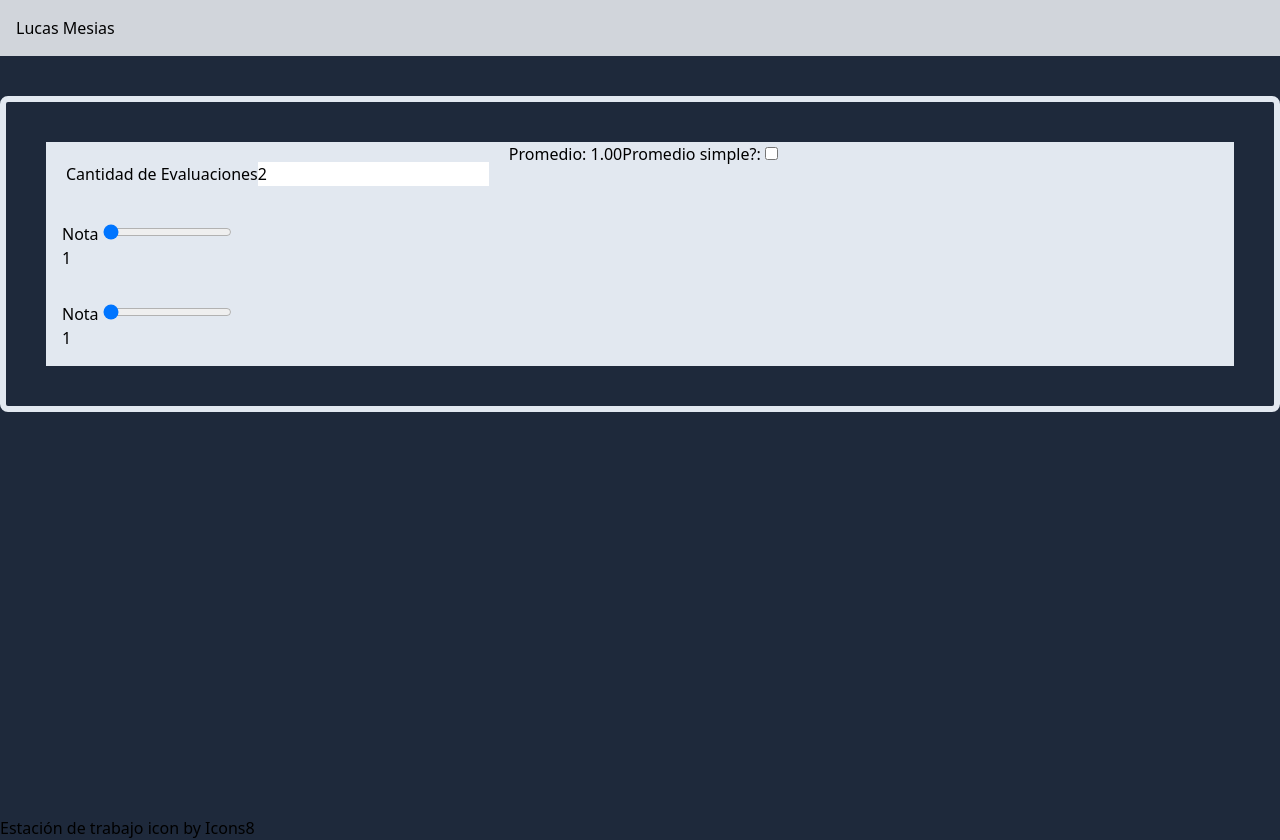
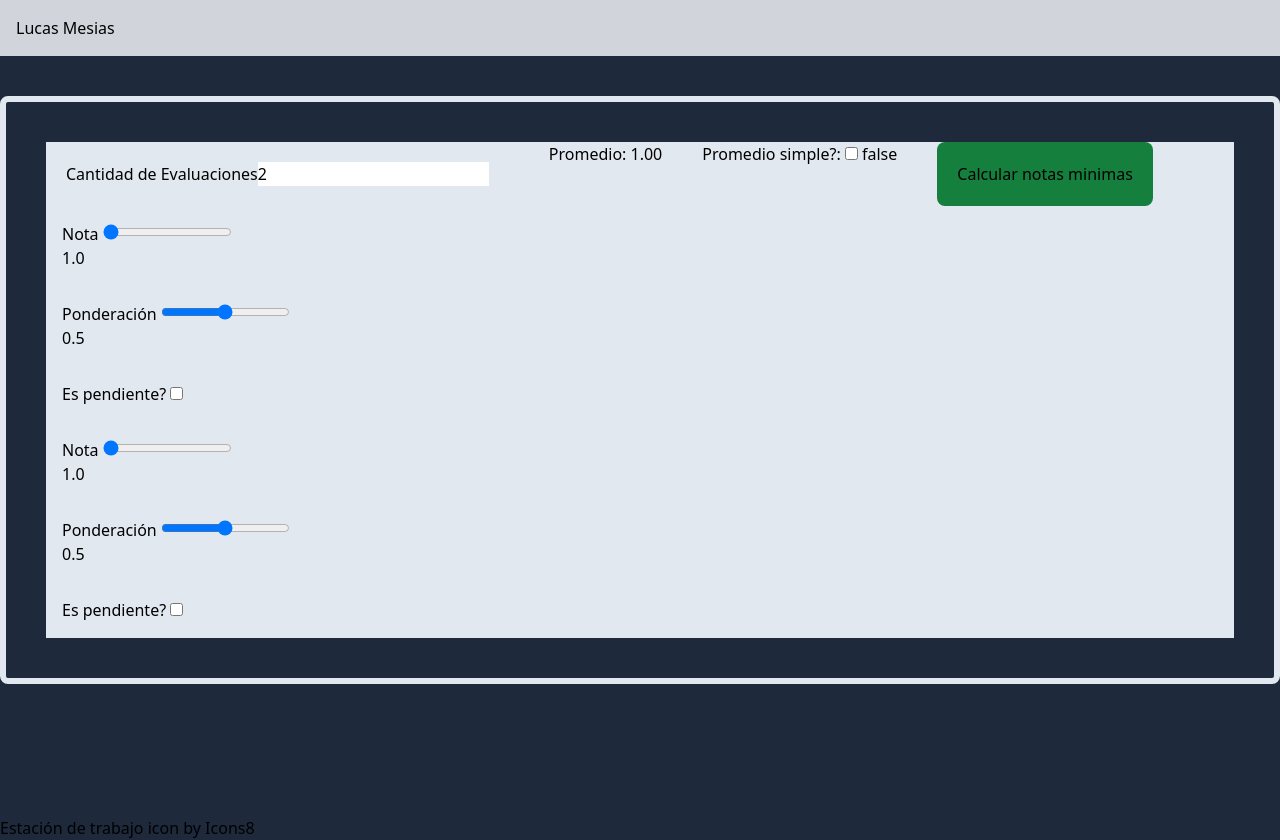
Before and after one commit to Skyrdow/portfolio, a SvelteKit app: page /calculadora in a window 1280 px wide. Built offline with nearby package versions, Linux system fonts and the light colour scheme.

Commit message:
add calcular minimos

```diff
--- a/src/routes/+page.svelte
+++ b/src/routes/+page.svelte
@@ -412,9 +412,9 @@
     <h1 class="text-center text-xl">Nivel {semestre.nivel}</h1>
     <div class="flex flex-row overflow-x-scroll gap-10 p-10">
       {#each semestre.cursos as curso}
-       {#if curso.link != undefined}
-        <Proyecto {...curso}></Proyecto>
-       {/if}
+        {#if curso.link != undefined}
+          <Proyecto {...curso}></Proyecto>
+        {/if}
       {/each}
     </div>
   {/each}
--- a/src/routes/calculadora/+page.svelte
+++ b/src/routes/calculadora/+page.svelte
@@ -2,51 +2,101 @@
   import { calcular_notas_minimas, calcular_promedio } from "./calculadora";
 
   /** @type {Array<import('./calculadora').Evaluacion>} */
-  let evaluaciones = []
-  let promedio_simple = true;
-  let cantidad = 2, min = 1, max = 7, promedio = 0;
-  $: evaluaciones = Array.from({length:cantidad}, () => ({nota:1, ponderacion:1/cantidad, es_pendiente: false}));
+  let evaluaciones = [];
+
+  let promedio_simple = false;
+  let cantidad = 2,
+    min = 1,
+    max = 7,
+    promedio = 0;
+
+  $: {
+    while (evaluaciones.length !== cantidad) {
+      if (evaluaciones.length < cantidad) {
+        evaluaciones.push({
+          nota: 1,
+          ponderacion: 1 / cantidad,
+          es_pendiente: false,
+        });
+      } else {
+        evaluaciones.pop();
+      }
+    }
+  }
+
   $: promedio = calcular_promedio(evaluaciones);
-  function check_promedio() {
-    promedio_simple = !promedio_simple;
+  $: {
     if (promedio_simple) {
-      evaluaciones.forEach((item) => {item.ponderacion = 1/cantidad})
+      evaluaciones.forEach((item) => {
+        item.ponderacion = 1 / cantidad;
+      });
+      evaluaciones = evaluaciones;
       promedio = calcular_promedio(evaluaciones);
     }
   }
 
+  function calc() {
+    if (!evaluaciones.some((item) => Boolean(item.es_pendiente))) {
+      alert("No hay notas pendientes");
+      return;
+    }
+    evaluaciones = calcular_notas_minimas(evaluaciones);
+  }
 </script>
 
 <div class="border-[6px] border-slate-200 p-10 rounded-lg">
-<div class="flex flex-row bg-slate-200">
-  <label class="p-5 flex">Cantidad de Evaluaciones
-    <input type="number" bind:value={cantidad}>
+  <div class="flex flex-row bg-slate-200 h-fit gap-10">
+    <label class="p-5 flex"
+      >Cantidad de Evaluaciones
+      <input type="number" bind:value={cantidad} />
     </label>
 
     <p>Promedio: {promedio.toFixed(2)}</p>
 
     <label>
       Promedio simple?:
-    <input type="checkbox" on:click={check_promedio}>
+      <input type="checkbox" bind:checked={promedio_simple} />
+      {promedio_simple}
     </label>
+
+    <button class="bg-green-700 rounded-lg p-5" on:click={calc}
+      >Calcular notas minimas
+    </button>
   </div>
 
   <div class="flex flex-col">
     {#if cantidad != 0}
-      {#each [...Array(cantidad).keys()] as i }
+      {#each [...Array(cantidad).keys()] as i}
         <label class="bg-slate-200 p-4">
           Nota
-        <input type="range" min="{min}" max="{max}" bind:value={evaluaciones[i].nota}>
-        <p>{evaluaciones[i].nota}</p>
+          <input
+            type="range"
+            {min}
+            {max}
+            step="0.1"
+            bind:value={evaluaciones[i].nota}
+          />
+          <p>{evaluaciones[i].nota.toFixed(1)}</p>
         </label>
         {#if !promedio_simple}
-
           <label class="bg-slate-200 p-4">
             Ponderación
-          <input type="range" min="0" max="1" step="0.01" bind:value={evaluaciones[i].ponderacion}>
+            <input
+              type="range"
+              min="0"
+              max="1"
+              step="0.01"
+              bind:value={evaluaciones[i].ponderacion}
+            />
             <p>{evaluaciones[i].ponderacion}</p>
           </label>
         {/if}
+        <label class="bg-slate-200 p-4"
+          >Es pendiente? <input
+            type="checkbox"
+            bind:checked={evaluaciones[i].es_pendiente}
+          /></label
+        >
       {/each}
     {/if}
   </div>
```
Also changed, not shown: src/routes/calculadora/calculadora.js (line endings or trailing spaces). Lines whose indentation alone changed are shown as unchanged.
